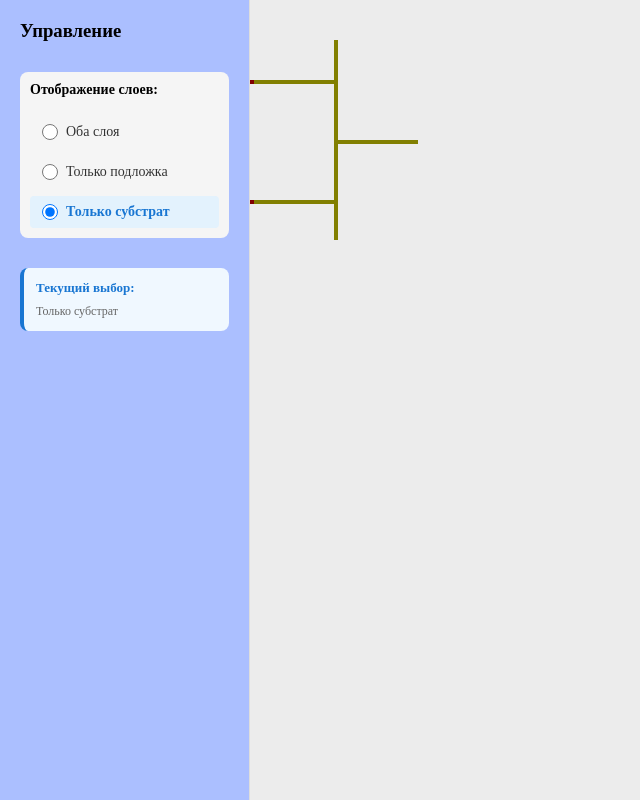
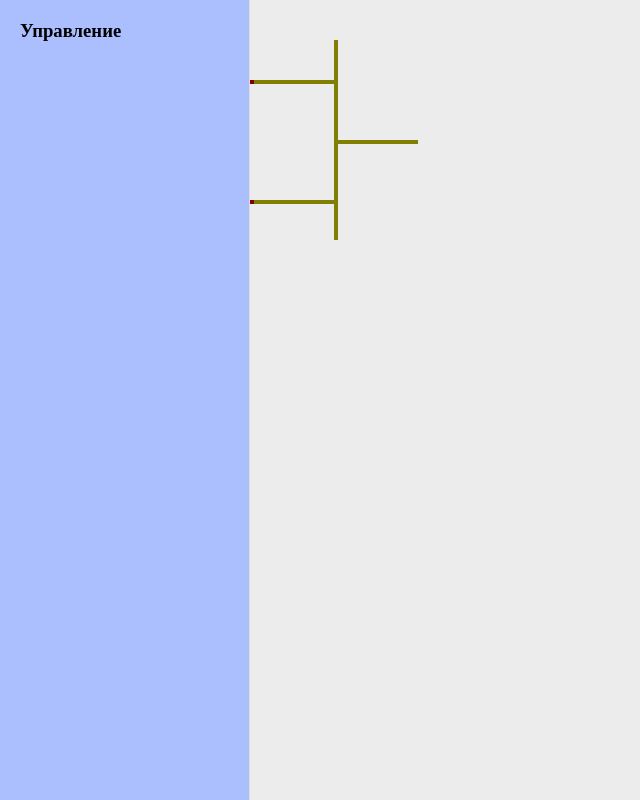
Before and after one commit to ArtemStanovov2000/logicCircuits, a React (Vite) app: page / in a window 1280 px wide. Shown: the whole page, without its empty margins (0-640 px from the left). Built offline with nearby package versions, Linux system fonts and the light colour scheme.

Commit message:
Добавил Map для навигации в пространстве

```diff
--- a/src/components/LogicCircuits.tsx
+++ b/src/components/LogicCircuits.tsx
@@ -1,14 +1,11 @@
 import type { FC } from "react"
-import { useRef, useEffect, useState } from "react"
+import { useRef, useEffect } from "react"
 import { render } from "../render/render"
 
 const LogicCircuits: FC = () => {
     // Референсы
     const canvasRef = useRef<HTMLCanvasElement>(null)
     const animationFrameRef = useRef<number | null>(null)
-
-    // Состояние для отображения слоев - изменено на "substrate"
-    const [activeLayers, setActiveLayers] = useState<string>("substrate") // <-- ИЗМЕНЕНО ЗДЕСЬ
 
     // Инициализация и анимация канваса
     useEffect(() => {
@@ -55,14 +52,7 @@ const LogicCircuits: FC = () => {
             }
             window.removeEventListener('resize', handleResize)
         }
-    }, [activeLayers])
-
-    // Варианты для радиокнопок
-    const layerOptions = [
-        { value: "all", label: "Оба слоя" },
-        { value: "base", label: "Только подложка" },
-        { value: "substrate", label: "Только субстрат" },
-    ]
+    }, [])
 
     return (
         <div style={{
@@ -83,71 +73,6 @@ const LogicCircuits: FC = () => {
                 gap: "10px"
             }}>
                 <h3 style={{ margin: "0 0 20px 0" }}>Управление</h3>
-
-                <div style={{
-                    display: "flex",
-                    flexDirection: "column",
-                    gap: "8px",
-                    padding: "10px",
-                    backgroundColor: "#f5f5f5",
-                    borderRadius: "8px"
-                }}>
-                    <h4 style={{ margin: "0 0 10px 0", fontSize: "14px" }}>Отображение слоев:</h4>
-
-                    {layerOptions.map((option) => (
-                        <label
-                            key={option.value}
-                            style={{
-                                display: "flex",
-                                alignItems: "center",
-                                gap: "8px",
-                                padding: "8px 12px",
-                                borderRadius: "4px",
-                                cursor: "pointer",
-                                backgroundColor: activeLayers === option.value ? "#e3f2fd" : "transparent",
-                                transition: "background-color 0.2s",
-                                userSelect: "none"
-                            }}
-                        >
-                            <input
-                                type="radio"
-                                name="layers"
-                                value={option.value}
-                                checked={activeLayers === option.value}
-                                onChange={(e) => setActiveLayers(e.target.value)}
-                                style={{
-                                    margin: "0",
-                                    cursor: "pointer",
-                                    width: "16px",
-                                    height: "16px"
-                                }}
-                            />
-                            <span style={{
-                                fontSize: "14px",
-                                fontWeight: activeLayers === option.value ? "600" : "400",
-                                color: activeLayers === option.value ? "#1976d2" : "#333"
-                            }}>
-                                {option.label}
-                            </span>
-                        </label>
-                    ))}
-                </div>
-
-                {/* Информационный блок */}
-                <div style={{
-                    marginTop: "20px",
-                    padding: "12px",
-                    backgroundColor: "#f0f8ff",
-                    borderRadius: "8px",
-                    borderLeft: "4px solid #1976d2"
-                }}>
-                    <h5 style={{ margin: "0 0 8px 0", fontSize: "13px", color: "#1976d2" }}>
-                        Текущий выбор:
-                    </h5>
-                    <p style={{ margin: "0", fontSize: "12px", color: "#666" }}>
-                        {layerOptions.find(opt => opt.value === activeLayers)?.label || "Не выбрано"}
-                    </p>
-                </div>
             </aside>
 
             <div style={{
--- a/src/logic/potentialSystem.ts
+++ b/src/logic/potentialSystem.ts
@@ -1,13 +1,21 @@
-import { layer } from "../map/map";
+import { layer, arrRAM } from "../map/map";
 
 // Создаем массив направлений для проверки соседей
 const directions = [
-    { row: -1, col: 0 },
-    { row: 1, col: 0 },
-    { row: 0, col: -1 },
-    { row: 0, col: 1 }
+    { row: -1, col: 0, lay: 0 },
+    { row: 1, col: 0, lay: 0 },
+    { row: 0, col: -1, lay: 0 },
+    { row: 0, col: 1, lay: 0 },
+    { row: 0, col: 0, lay: -1 },
+    { row: 0, col: 0, lay: 1 },
 ];
 
 export const updatePotentials = () => {
-
+    for (let i = 0; i < arrRAM.length; i++) {
+        for (let j = 0; j < directions.length; j++) {
+            const row = arrRAM[i].id.row + directions[j].row
+            const col = arrRAM[i].id.column + directions[j].col
+            const lay = arrRAM[i].id.layer + directions[j].lay
+        }
+    }
 };
--- a/src/logic/setSourseState.ts
+++ b/src/logic/setSourseState.ts
@@ -1,4 +1,4 @@
-import { source } from "../map/map"
+import { source, arrRAM } from "../map/map"
 
 export type SourceArr = {
     label: string,
@@ -10,6 +10,11 @@ export const setSourseState = (sourceArr: SourceArr[]) => {
         const sourceItem = source.find(item => item.label === updateItem.label)
 
         if (sourceItem) {
+            arrRAM.push({
+                type: "source",
+                flag: sourceItem.flag,
+                id: sourceItem.id
+            })
             sourceItem.flag = updateItem.value
         }
     })
--- a/src/map/map.ts
+++ b/src/map/map.ts
@@ -1,15 +1,17 @@
-import type { Layer } from "../types/materials";
+import type { Id, Layer } from "../types/materials";
 
 export const layer: Layer = []
+export const routerArray = new Map()
+export const arrRAM: {
+    type: "source";
+    flag: boolean,
+    id: Id
+}[] = []
 
 export const source: {
     label: string;
     flag: boolean;
-    id: {
-        row: number;
-        column: number;
-        layer: number;
-    }
+    id: Id
 }[] = [
         {
             label: "A1",
@@ -31,6 +33,28 @@ export const source: {
         }
     ]
 
+routerArray.set(`${20}${0}${0}`,
+    {
+        label: "A1",
+        flag: false,
+        id: {
+            row: 20,
+            column: 0,
+            layer: 0,
+        },
+    })
+
+routerArray.set(`${50}${0}${0}`,
+    {
+        label: "A2",
+            flag: false,
+            id: {
+                row: 50,
+                column: 0,
+                layer: 0,
+            },
+    })
+
 for (let i = 0; i < 20; i++) {
     layer.push({
         type: "metal",
@@ -41,6 +65,17 @@ for (let i = 0; i < 20; i++) {
             layer: 0,
         }
     })
+
+    routerArray.set(`${20}${1 + i}${0}`,
+        {
+            label: "A1",
+            flag: false,
+            id: {
+                row: 20,
+                column: 1 + i,
+                layer: 0,
+            },
+        })
 }
 
 for (let i = 0; i < 20; i++) {
@@ -53,6 +88,17 @@ for (let i = 0; i < 20; i++) {
             layer: 0,
         }
     })
+
+    routerArray.set(`${50}${1 + i}${0}`,
+        {
+            label: "A1",
+            flag: false,
+            id: {
+                row: 50,
+                column: 1 + i,
+                layer: 0,
+            },
+        })
 }
 
 for (let i = 0; i < 50; i++) {
@@ -65,6 +111,17 @@ for (let i = 0; i < 50; i++) {
             layer: 0,
         }
     })
+
+    routerArray.set(`${10 + i}${21}${0}`,
+        {
+            label: "A1",
+            flag: false,
+            id: {
+                row: 10 + i,
+                column: 21,
+                layer: 0,
+            },
+        })
 }
 
 for (let i = 0; i < 20; i++) {
@@ -77,4 +134,15 @@ for (let i = 0; i < 20; i++) {
             layer: 0,
         }
     })
+
+    routerArray.set(`${35}${22 + i}${0}`,
+        {
+            label: "A1",
+            flag: false,
+            id: {
+                row: 35,
+                column: 22 + i,
+                layer: 0,
+            },
+        })
 }
--- a/src/render/render.ts
+++ b/src/render/render.ts
@@ -13,15 +13,15 @@ export const render = (
 
     drawingSubstrateLayer(ctx)
 
-    if (count === 50) {
+    if (count === 100) {
         setSourseState([{label: "A1", value: true}])
     }
 
-    if (count === 60) {
+    if (count === 120) {
         setSourseState([{label: "A2", value: true}, {label: "A1", value: false}])
     }
 
-    if (count === 100) {
+    if (count === 200) {
         setSourseState([{label: "A2", value: false}])
     }
 
--- a/src/types/materials.ts
+++ b/src/types/materials.ts
@@ -1,4 +1,4 @@
-type Id = {
+export type Id = {
   row: number
   column: number
   layer: number
```
